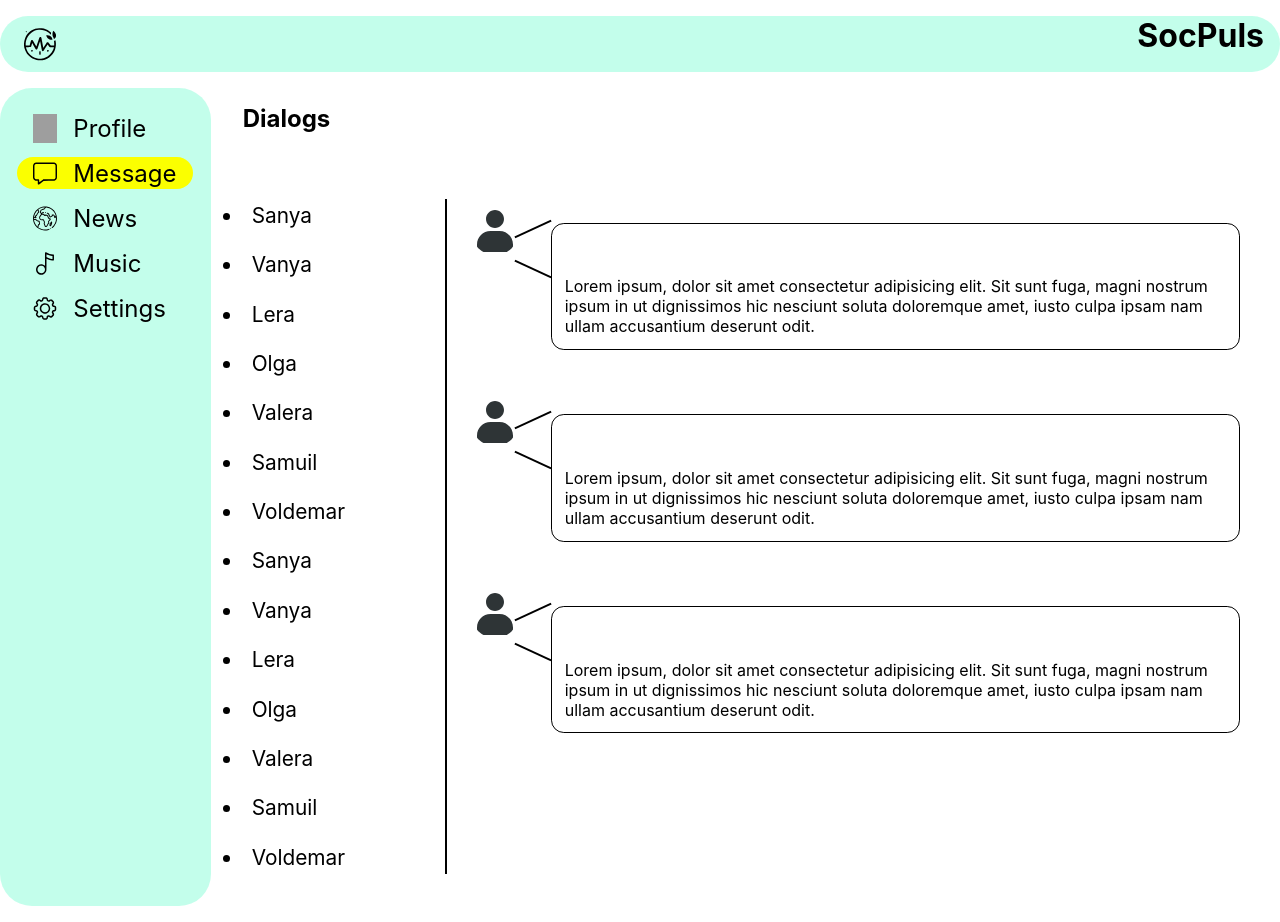
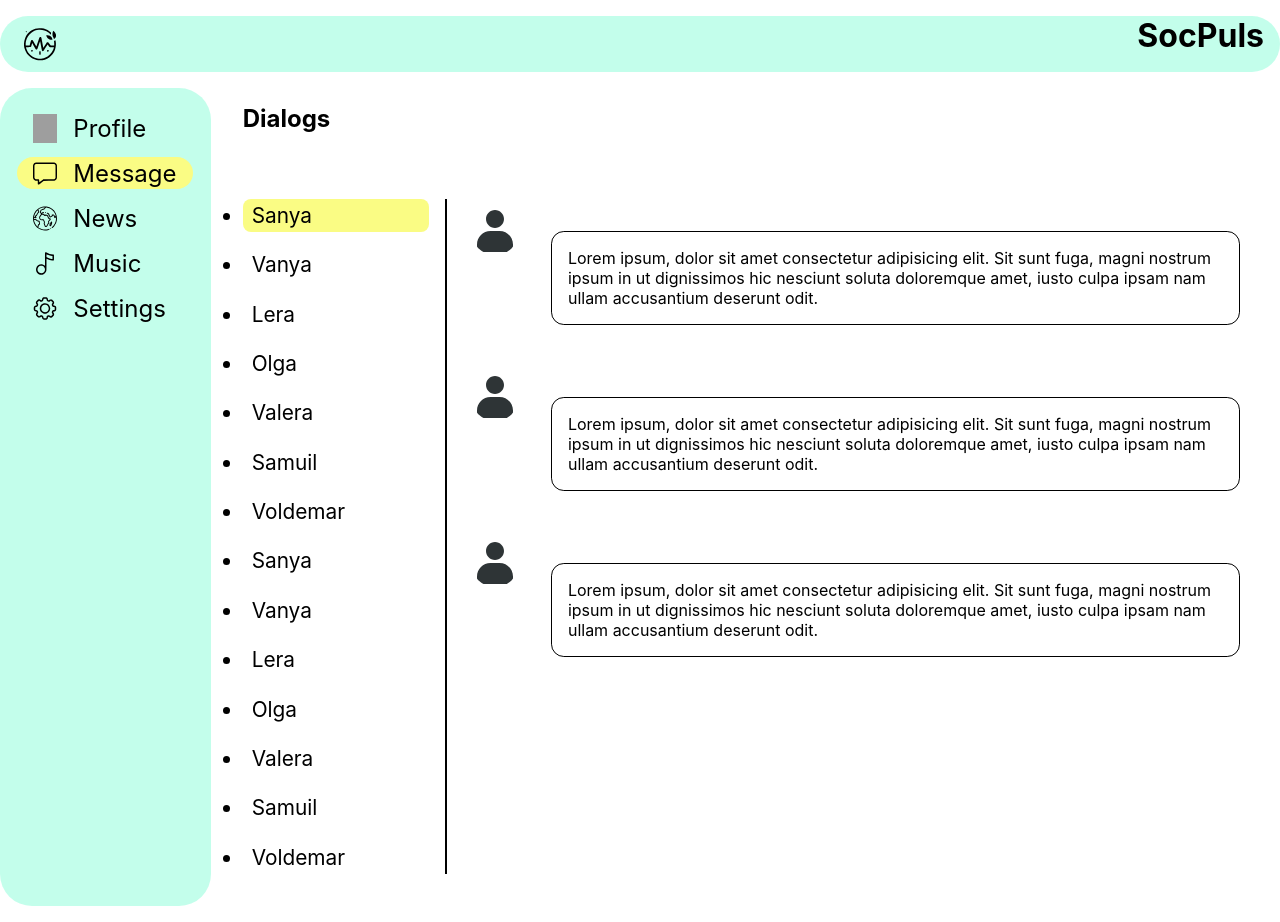
Before and after one commit to Rikki007/social-network, a React (Create React App) app in the folder my-app/: page /dialogs in a window 1280 px wide. Built offline with nearby package versions, Linux system fonts and the light colour scheme; grey boxes are pictures that could not be loaded.

Commit message:
fix: work with dialogs window

```diff
--- a/my-app/src/components/dialogs/dialogs.jsx
+++ b/my-app/src/components/dialogs/dialogs.jsx
@@ -29,10 +29,6 @@ const Dialogs = (props) => {
             <img className={obj.picture} src={avatar} alt="icon" />
           </div>
           <div className={obj.letter}>
-            <div className={obj.lines}>
-              <span className={obj.line__1}></span>
-              <span className={obj.line__2}></span>
-            </div>
             <p className={obj.message}>
               Lorem ipsum, dolor sit amet consectetur adipisicing elit. Sit sunt fuga, magni nostrum ipsum in ut dignissimos hic nesciunt soluta doloremque amet, iusto culpa ipsam nam ullam accusantium deserunt odit.
             </p>
@@ -43,10 +39,6 @@ const Dialogs = (props) => {
             <img className={obj.picture} src={avatar} alt="icon" />
           </div>
           <div className={obj.letter}>
-            <div className={obj.lines}>
-              <span className={obj.line__1}></span>
-              <span className={obj.line__2}></span>
-            </div>
             <p className={obj.message}>
               Lorem ipsum, dolor sit amet consectetur adipisicing elit. Sit sunt fuga, magni nostrum ipsum in ut dignissimos hic nesciunt soluta doloremque amet, iusto culpa ipsam nam ullam accusantium deserunt odit.
             </p>
@@ -57,10 +49,6 @@ const Dialogs = (props) => {
             <img className={obj.picture} src={avatar} alt="icon" />
           </div>
           <div className={obj.letter}>
-            <div className={obj.lines}>
-              <span className={obj.line__1}></span>
-              <span className={obj.line__2}></span>
-            </div>
             <p className={obj.message}>
               Lorem ipsum, dolor sit amet consectetur adipisicing elit. Sit sunt fuga, magni nostrum ipsum in ut dignissimos hic nesciunt soluta doloremque amet, iusto culpa ipsam nam ullam accusantium deserunt odit.
             </p>
--- a/my-app/src/components/dialogs/dialogs.module.css
+++ b/my-app/src/components/dialogs/dialogs.module.css
@@ -39,6 +39,10 @@
  border: 1px solid black;
 }
 
+.choose {
+  background-color: rgb(250, 252, 132);
+}
+
 .messages {
   padding: 1.5rem;
   display: flex;
@@ -58,36 +62,11 @@
 }
 
 .letter {
-  padding: 0.8rem;
+  margin-top: 0.5rem;
+  padding: 1rem;
   position: relative;
   top: 1rem;
   left: 0;
   border: 1px solid black;
   border-radius: 0.8rem;
 }
-
-.lines {
-  display: flex;
-  position: absolute;
-  top: 1.5rem;
-  left: -3.7rem;
-  transform: rotate(90deg);
-}
-
-.line__1 {
-  width: 2.5rem;
-  border: 1px solid black;
-  transform: translateY(50%);
-  transform: rotate(65deg);
-}
-
-.line__2 {
-  width: 2.5rem;
-  border: 1px solid black;
-  transform: translateY(50%);
-  transform: rotate(-65deg);
-}
-
-.message {
-  margin-top: 2.5rem;
-}
--- a/my-app/src/components/sidebar/sidebar.module.css
+++ b/my-app/src/components/sidebar/sidebar.module.css
@@ -38,7 +38,7 @@
   display: flex;
   gap: 1rem;
   text-decoration: none;
-  background-color: rgb(251, 255, 0);
+  background-color: rgb(250, 252, 132);
   border-radius: 1rem;
   color: black;
   transition: 0.2s;
```
